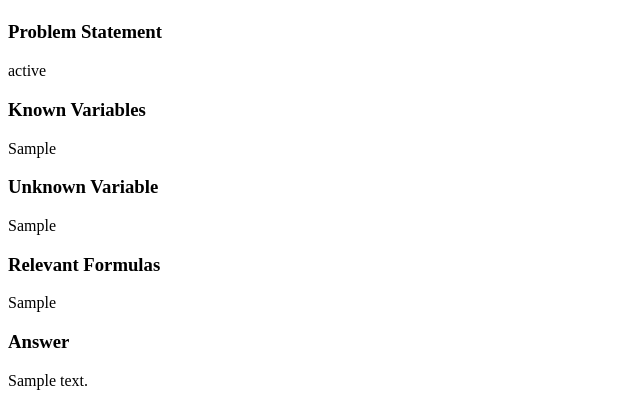
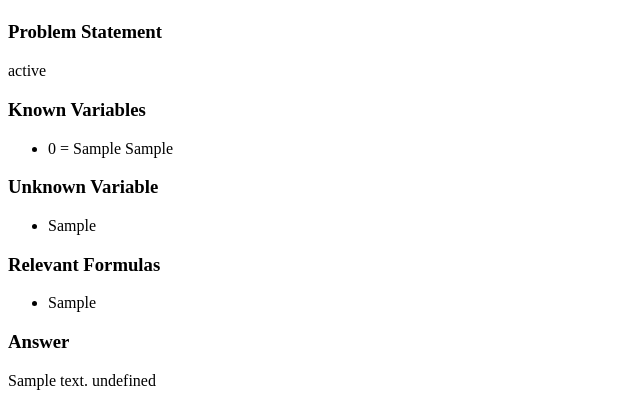
Before and after one commit to vishalbakshi/et130webapp, a Node server app: template views/index.pug in a window 1280 px wide. Shown: the part 92-490 px from the top of the page, without its empty margins (0-640 px from the left). Run offline with Node 20, Linux system fonts and the light colour scheme; the template is opened without the code that fills it: most values are stand-ins (such as "Sample title", 1, 10 or a date in 2020).

Commit message:
add practice problem json parsing logic to server.js update index.pug
Server.js now has a default problem it displays if the JSON data is not ready. If it is ready, server.js sends the first practice problem from the JSON data to index.pug, which prints out the output in lists and such

```diff
--- a/src/practiceProblems.json
+++ b/src/practiceProblems.json
@@ -3,10 +3,11 @@
   "properties": [
     {
       "topic": "ShearStress",
+      "properties": {
         "relevantFormulas": "tau = eta * delta_v / delta_y",
         "problems": [
           {
-          "problemStatement": "problem statement in json file",
+            "problemStatement": "What is the shear stress inside of a fluid with the following properties?",
             "knownVariables": {
               "eta": ["1", "unit"],
               "delta_v": ["1", "unit"],
@@ -17,5 +18,6 @@
           }
         ]
       }
+    }
   ]
 }
--- a/src/server.js
+++ b/src/server.js
@@ -24,17 +24,35 @@ let defaultProblem = {
   relevantFormulas: "y = x - 2",
   answer: "x = 4"
 };
-let practiceProblems;
+let practiceProblemsJson;
 readJson("./practiceProblems.json", function(data) {
-  practiceProblems = data;
+  practiceProblemsJson = data;
 });
 // app methods
 app.set("view engine", "pug");
 
 app.route("/").get(function(req, res) {
   // Create default problem
-
-  res.render("index", defaultProblem);
+  let practiceProblem = defaultProblem;
+  if (practiceProblemsJson) {
+    console.log(practiceProblemsJson.properties[0].topic);
+    practiceProblem = {
+      topic: practiceProblemsJson.properties[0].topic,
+      problemStatement:
+        practiceProblemsJson.properties[0].properties.problems[0]
+          .problemStatement,
+      knownVariables:
+        practiceProblemsJson.properties[0].properties.problems[0]
+          .knownVariables,
+      unknownVariable:
+        practiceProblemsJson.properties[0].properties.problems[0]
+          .unknownVariable,
+      relevantFormulas:
+        practiceProblemsJson.properties[0].properties.relevantFormulas,
+      answer: practiceProblemsJson.properties[0].properties.problems[0].answer
+    };
+  }
+  res.render("index", practiceProblem);
 });
 
 app.listen(8080, function() {
--- a/views/index.pug
+++ b/views/index.pug
@@ -9,13 +9,17 @@ html
     p=problemStatement
 
     h3 Known Variables
-    p=knownVariables
+    ul
+      each val, index in knownVariables
+        li=index + ' = ' + val[0] + ' ' + val[1]
 
     h3 Unknown Variable
-    p=unknownVariable
+    ul
+      li=unknownVariable
 
     h3 Relevant Formulas
-    p=relevantFormulas
+    ul
+      li=relevantFormulas
 
     h3 Answer
-    p=answer
+    p=answer[0] + ' ' + answer[1]
```
Lines whose indentation alone changed are shown as unchanged.
